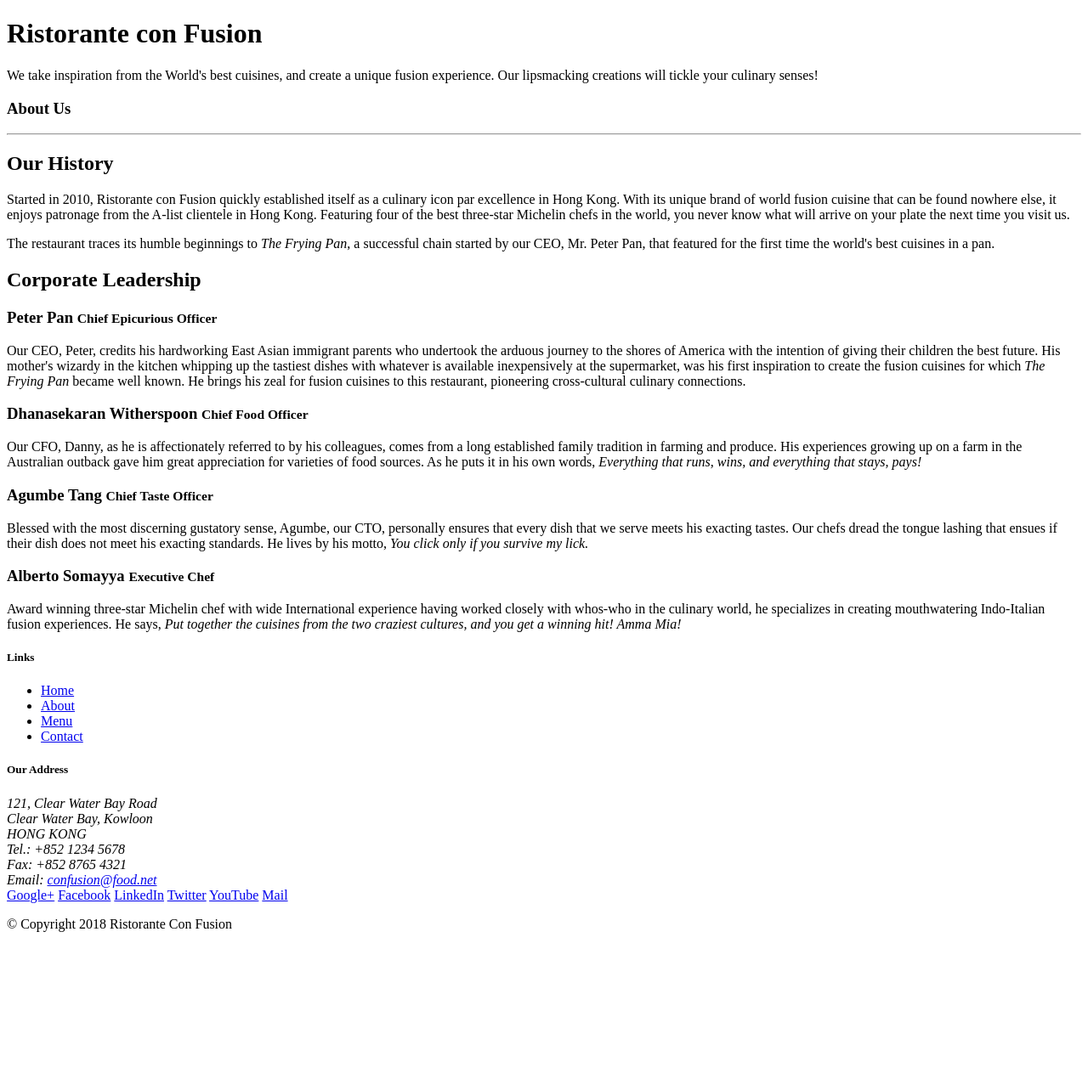
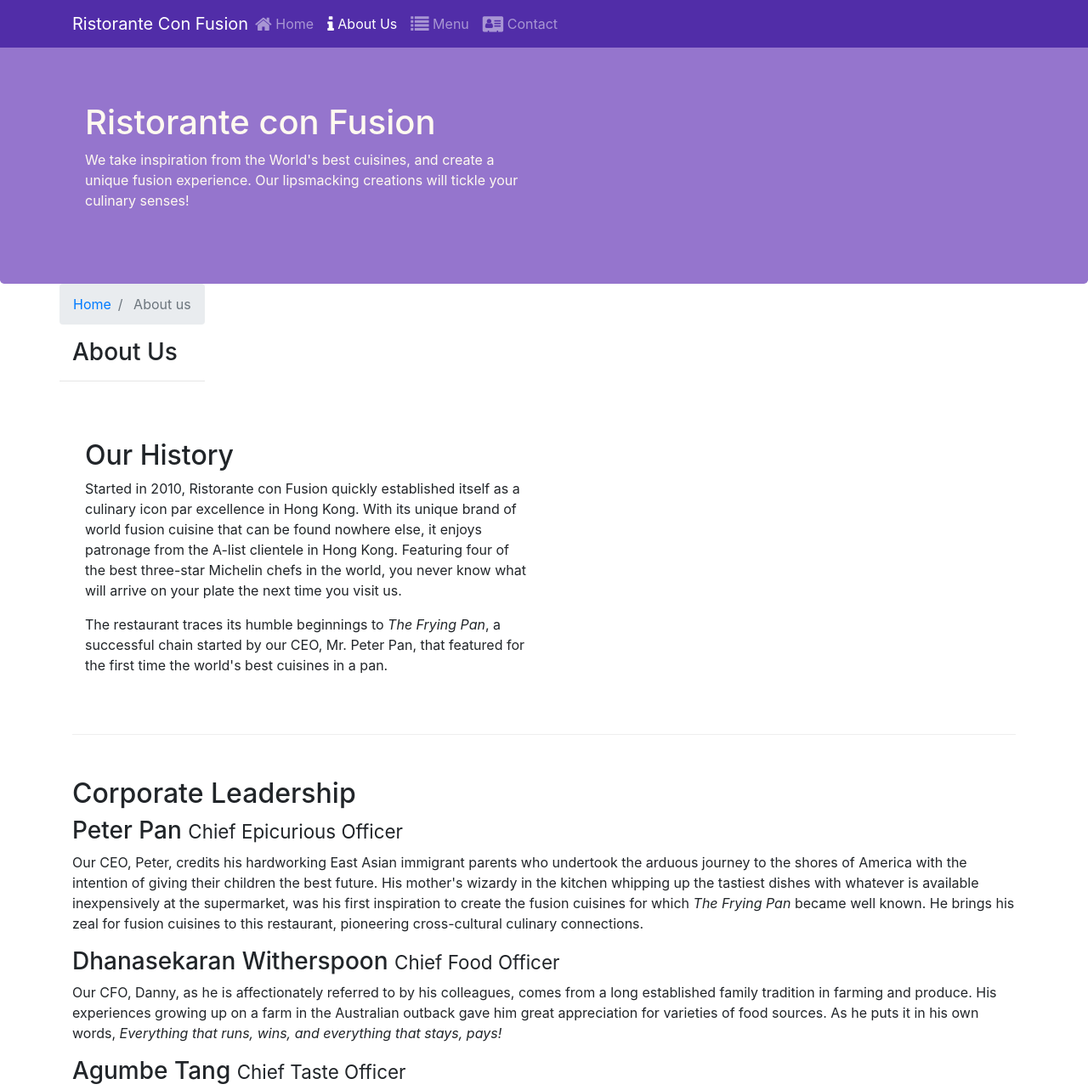
Before and after one commit to George-cherian-dev/bootstrap-test, a website: page aboutus.html in a window 1280 px wide. Shown: the top 1283 px of the page at 85% size. Before the commit the page ends 1113 px from the top, so only its background shows below. Drawn offline with nearby package versions, Linux system fonts and the light colour scheme.

Commit message:
Icon fons and Navbar

```diff
--- a/aboutus.html
+++ b/aboutus.html
@@ -5,9 +5,38 @@
 
     <title>Ristorante Con Fusion: About Us</title>
 
+    <!-- Required meta tags always come first -->
+    <meta charset="utf-8">
+    <meta name="viewport" content="width=device-width, initial-scale=1, shrink-to-fit=no">
+    <meta http-equiv="x-ua-compatible" content="ie=edge">
+
+    <!-- Bootstrap CSS -->
+    <link rel="stylesheet" href="node_modules/bootstrap/dist/css/bootstrap.min.css">
+    <link rel="stylesheet" type="text/css" href="css/styles.css">
+    <link rel="stylesheet" href="node_modules/font-awesome/css/font-awesome.min.css">
+    <link rel="stylesheet" href="node_modules/bootstrap-social/bootstrap-social.css">
 </head>
 
 <body>
+
+    <nav class="navbar navbar-dark navbar-expand-sm fixed-top">
+        <div class="container">
+                <button type="button" class="navbar-toggler " data-toggle="collapse" data-target="#Navbar">
+                    <span class="navbar-toggler-icon"></span>
+                </button>
+                <a class="navbar-brand  mr-auto" href="index.html"> Ristorante Con Fusion </a>
+                <div class="collapse navbar-collapse" id="Navbar">
+
+                    <ul class="navbar-nav mr-auto ">
+                        <li class="nav-item "> <a href="index.html" class="nav-link"> <span class="fa fa-home fa-lg"></span> Home</a></li>
+                        <li class="nav-item active"> <a href="#" class="nav-link"> <span class="fa fa-info fa-lg"></span> About Us</a></li>
+                        <li class="nav-item"> <a href="#" class="nav-link"> <span class="fa fa-list fa-lg"></span> Menu</a></li>
+                        <li class="nav-item"> <a href="#" class="nav-link"> <span class="fa fa-address-card fa-lg"></span> Contact</a></li>
+                    </ul>
+                </div>
+
+        </div>
+    </nav>
 
     <header class="jumbotron">
         <div class="container">
@@ -21,37 +50,42 @@
             </div>
         </div>
     </header>
+    <div class="container">
+        <div class="row">
+            <div >
 
-    <div>
-        <div>
-            <div>
-               <h3>About Us</h3>
+                <ol class="col-12 breadcrumb">
+                    <li class="breadcrumb-item"> <a href="index.html">Home</a> </li>
+                    <li class="breadcrumb-item active"> About us </li>
+                </ol>
+
+               <h3 class="col-12" >About Us</h3>
                <hr>
             </div>
         </div>
 
-        <div>
-            <div>
+        <div class="row row-content align-items-center">
+            <div class="col-12 col-sm-6">
                 <h2>Our History</h2>
                 <p>Started in 2010, Ristorante con Fusion quickly established itself as a culinary icon par excellence in Hong Kong. With its unique brand of world fusion cuisine that can be found nowhere else, it enjoys patronage from the A-list clientele in Hong Kong.  Featuring four of the best three-star Michelin chefs in the world, you never know what will arrive on your plate the next time you visit us.</p>
                 <p>The restaurant traces its humble beginnings to <em>The Frying Pan</em>, a successful chain started by our CEO, Mr. Peter Pan, that featured for the first time the world's best cuisines in a pan.</p>
             </div>
-            <div>
+            <div class="col-12 col-sm">
             </div>
         </div>
 
 
-        <div>
+        <div class="row row-content align-items-center">
             <div>
                 <h2>Corporate Leadership</h2>
                 <h3>Peter Pan <small>Chief Epicurious Officer</small></h3>
-                <p>Our CEO, Peter, credits his hardworking East Asian immigrant parents who undertook the arduous journey to the shores of America with the intention of giving their children the best future. His mother's wizardy in the kitchen whipping up the tastiest dishes with whatever is available inexpensively at the supermarket, was his first inspiration to create the fusion cuisines for which <em>The Frying Pan</em> became well known. He brings his zeal for fusion cuisines to this restaurant, pioneering cross-cultural culinary connections.</p>
+                <p class="d-none d-sm-block">Our CEO, Peter, credits his hardworking East Asian immigrant parents who undertook the arduous journey to the shores of America with the intention of giving their children the best future. His mother's wizardy in the kitchen whipping up the tastiest dishes with whatever is available inexpensively at the supermarket, was his first inspiration to create the fusion cuisines for which <em>The Frying Pan</em> became well known. He brings his zeal for fusion cuisines to this restaurant, pioneering cross-cultural culinary connections.</p>
                 <h3>Dhanasekaran Witherspoon <small>Chief Food Officer</small></h3>
-                <p>Our CFO, Danny, as he is affectionately referred to by his colleagues, comes from a long established family tradition in farming and produce. His experiences growing up on a farm in the Australian outback gave him great appreciation for varieties of food sources. As he puts it in his own words, <em>Everything that runs, wins, and everything that stays, pays!</em></p>
+                <p class="d-none d-sm-block">Our CFO, Danny, as he is affectionately referred to by his colleagues, comes from a long established family tradition in farming and produce. His experiences growing up on a farm in the Australian outback gave him great appreciation for varieties of food sources. As he puts it in his own words, <em>Everything that runs, wins, and everything that stays, pays!</em></p>
                 <h3>Agumbe Tang <small>Chief Taste Officer</small></h3>
-                <p>Blessed with the most discerning gustatory sense, Agumbe, our CTO, personally ensures that every dish that we serve meets his exacting tastes. Our chefs dread the tongue lashing that ensues if their dish does not meet his exacting standards. He lives by his motto, <em>You click only if you survive my lick.</em></p>
+                <p class="d-none d-sm-block">Blessed with the most discerning gustatory sense, Agumbe, our CTO, personally ensures that every dish that we serve meets his exacting tastes. Our chefs dread the tongue lashing that ensues if their dish does not meet his exacting standards. He lives by his motto, <em>You click only if you survive my lick.</em></p>
                 <h3>Alberto Somayya <small>Executive Chef</small></h3>
-                <p>Award winning three-star Michelin chef with wide International experience having worked closely with whos-who in the culinary world, he specializes in creating mouthwatering Indo-Italian fusion experiences. He says, <em>Put together the cuisines from the two craziest cultures, and you get a winning hit! Amma Mia!</em></p>
+                <p class="d-none d-sm-block">Award winning three-star Michelin chef with wide International experience having worked closely with whos-who in the culinary world, he specializes in creating mouthwatering Indo-Italian fusion experiences. He says, <em>Put together the cuisines from the two craziest cultures, and you get a winning hit! Amma Mia!</em></p>
             </div>
        </div>
 
@@ -63,7 +97,7 @@
                 <div class="col-4 offset-1 col-sm-2">
                     <h5>Links</h5>
                     <ul class="list-unstyled">
-                        <li><a href="#">Home</a></li>
+                        <li><a href="index.html">Home</a></li>
                         <li><a href="#">About</a></li>
                         <li><a href="#">Menu</a></li>
                         <li><a href="#">Contact</a></li>
@@ -75,19 +109,19 @@
 		              121, Clear Water Bay Road<br>
 		              Clear Water Bay, Kowloon<br>
 		              HONG KONG<br>
-		              Tel.: +852 1234 5678<br>
-		              Fax: +852 8765 4321<br>
-		              Email: <a href="mailto:confusion@food.net">confusion@food.net</a>
+		              <span class="fa fa-phone fa-lg"></span> : +852 1234 5678<br>
+		              <span class="fa fa-fax fa-lg"></span> : +852 8765 4321<br>
+                      <span class="fa fa-envelope fa-lg"></span> : <a href="mailto:confusion@food.net">confusion@food.net</a>
 		           </address>
                 </div>
                 <div class="col-12 col-sm-4 align-self-center">
                     <div class="text-center">
-                        <a href="http://google.com/+">Google+</a>
-                        <a href="http://www.facebook.com/profile.php?id=">Facebook</a>
-                        <a href="http://www.linkedin.com/in/">LinkedIn</a>
-                        <a href="http://twitter.com/">Twitter</a>
-                        <a href="http://youtube.com/">YouTube</a>
-                        <a href="mailto:">Mail</a>
+                        <a class="btn btn-social-icon btn-google" href="http://google.com/+"> <span class="fa fa-google-plus fa-lg"></span></a>
+                        <a class="btn btn-social-icon  btn-facebook" href="http://www.facebook.com/profile.php?id="> <span class="fa fa-facebook fa-lg"></span></a>
+                        <a class="btn btn-social-icon  btn-linkedin" href="http://www.linkedin.com/in/"> <span class="fa fa-linkedin fa-lg"></span></a>
+                        <a class="btn btn-social-icon  btn-twitter "href="http://twitter.com/"> <span class="fa fa-twitter fa-lg"></span></a>
+                        <a class="btn btn-social-icon  btn-youtube "href="http://youtube.com/"> <span class="fa fa-youtube fa-lg"></span></a>
+                        <a class="btn btn-social-icon " href="mailto:"> <span class="fa fa-envelope fa-lg"></span></a>
                     </div>
                 </div>
            </div>
@@ -99,6 +133,11 @@
         </div>
     </footer>
 
+
+<!-- jQuery first, then Popper.js, then Bootstrap JS. -->
+<script src="node_modules/jquery/dist/jquery.slim.min.js"></script>
+<script src="node_modules/popper.js/dist/umd/popper.min.js"></script>
+<script src="node_modules/bootstrap/dist/js/bootstrap.min.js"></script>
 </body>
 
 </html>
--- /dev/null
+++ b/css/styles.css
@@ -0,0 +1,40 @@
+
+
+.row-header{
+    margin:0px auto;
+    padding: 0px auto;
+}
+
+.row-content{
+    margin:0px auto;
+    padding: 50px 0px 50px 0px;
+    border-bottom: 1px ridge;
+    min-height:400px;
+}
+
+.footer{
+    background-color: #D1C4E9;
+    margin:0px auto;
+    padding: 20px 0px 20px 0px;
+}
+
+.jumbotron{
+    padding:70px 30px 70px 30px;
+    margin:0px auto;
+    background-color: #9575CD;
+    color: floralwhite;
+}
+
+address{
+    font-size: 80%;
+    margin:0px;
+    color: #0f0f0f;
+}
+body{
+    padding:50px 0 0 0;
+    z-index: 0;
+}
+
+.navbar-dark{
+    background-color: #512da8;
+}
--- a/package.json
+++ b/package.json
@@ -15,6 +15,8 @@
   },
   "dependencies": {
     "bootstrap": "^4.0.0",
+    "bootstrap-social": "^5.1.1",
+    "font-awesome": "^4.7.0",
     "jquery": "^3.3.1",
     "popper.js": "^1.12.9"
   }
```
Also changed, not shown: index.html (+42 -21 lines), 1 other file.
